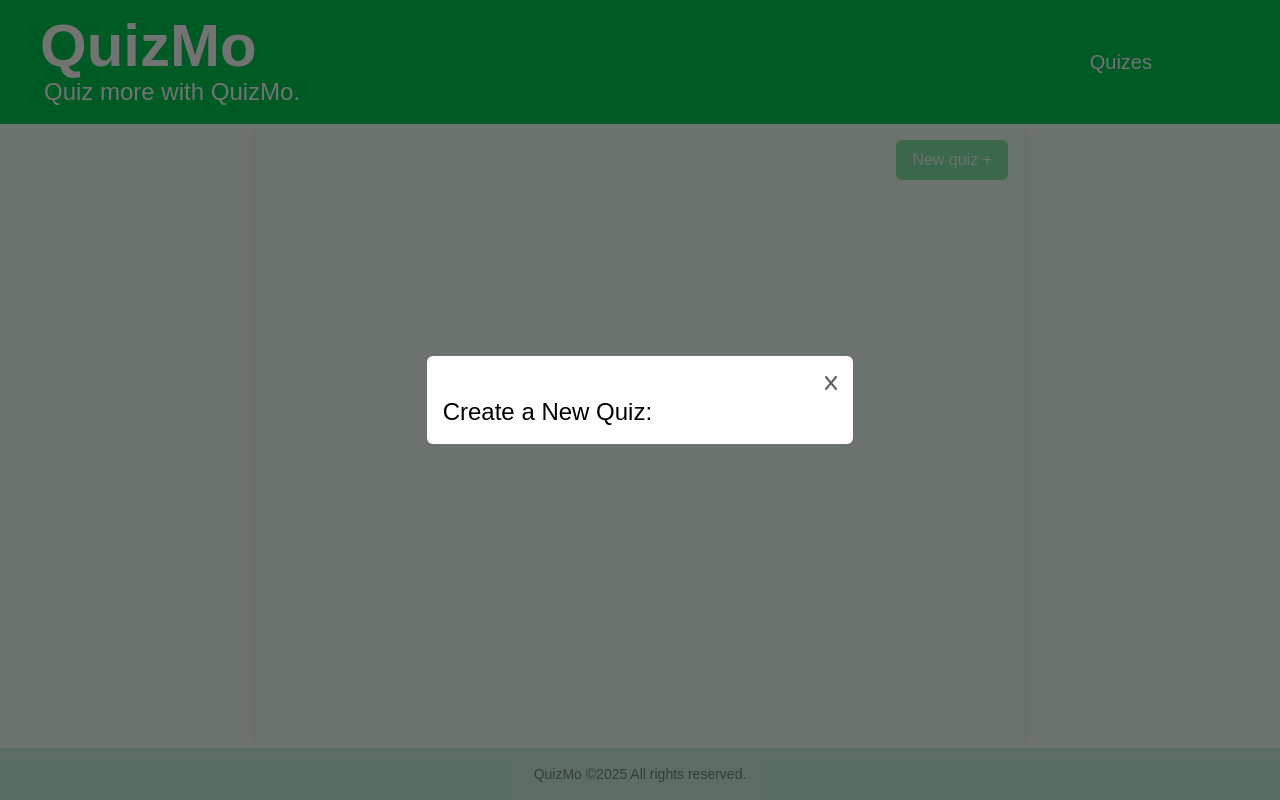
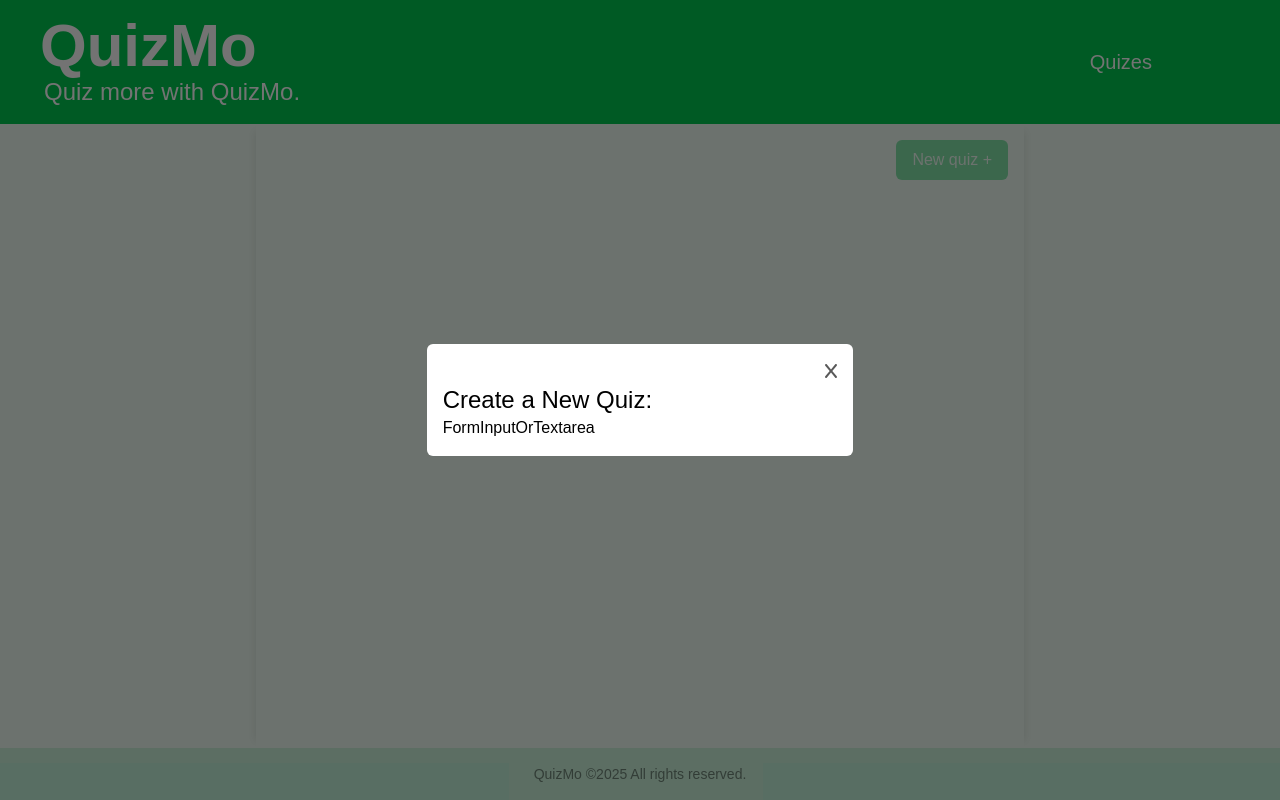
Before and after one commit to DanielG808/quiz-app, a Next.js app: page /user/quizes in a window 1280 px wide. Both pictures are taken after a click on the button "New quiz +". Built offline with nearby package versions, Linux system fonts and the light colour scheme.

Commit message:
added new-quiz-form and form-input-or-textarea components

```diff
--- /dev/null
+++ b/src/components/form-input-or-textarea.tsx
@@ -0,0 +1,5 @@
+import React from "react";
+
+export default function FormInputOrTextarea() {
+  return <div>FormInputOrTextarea</div>;
+}
--- /dev/null
+++ b/src/components/new-quiz-form.tsx
@@ -0,0 +1,9 @@
+import FormInputOrTextarea from "./form-input-or-textarea";
+
+export default function NewQuizForm() {
+  return (
+    <form>
+      <FormInputOrTextarea />
+    </form>
+  );
+}
--- a/src/components/ui/dialog-box.tsx
+++ b/src/components/ui/dialog-box.tsx
@@ -2,6 +2,7 @@ import H1 from "../H1";
 import Button from "./button";
 import { FontAwesomeIcon } from "@fortawesome/react-fontawesome";
 import { faX } from "@fortawesome/free-solid-svg-icons";
+import NewQuizForm from "../new-quiz-form";
 
 type DialogBoxProps = {
   closeDialog: () => void;
@@ -20,6 +21,7 @@ export default function DialogBox({ closeDialog }: DialogBoxProps) {
           </Button>
         </div>
         <H1 className="text-2xl">Create a New Quiz:</H1>
+        <NewQuizForm />
       </div>
     </section>
   );
```
